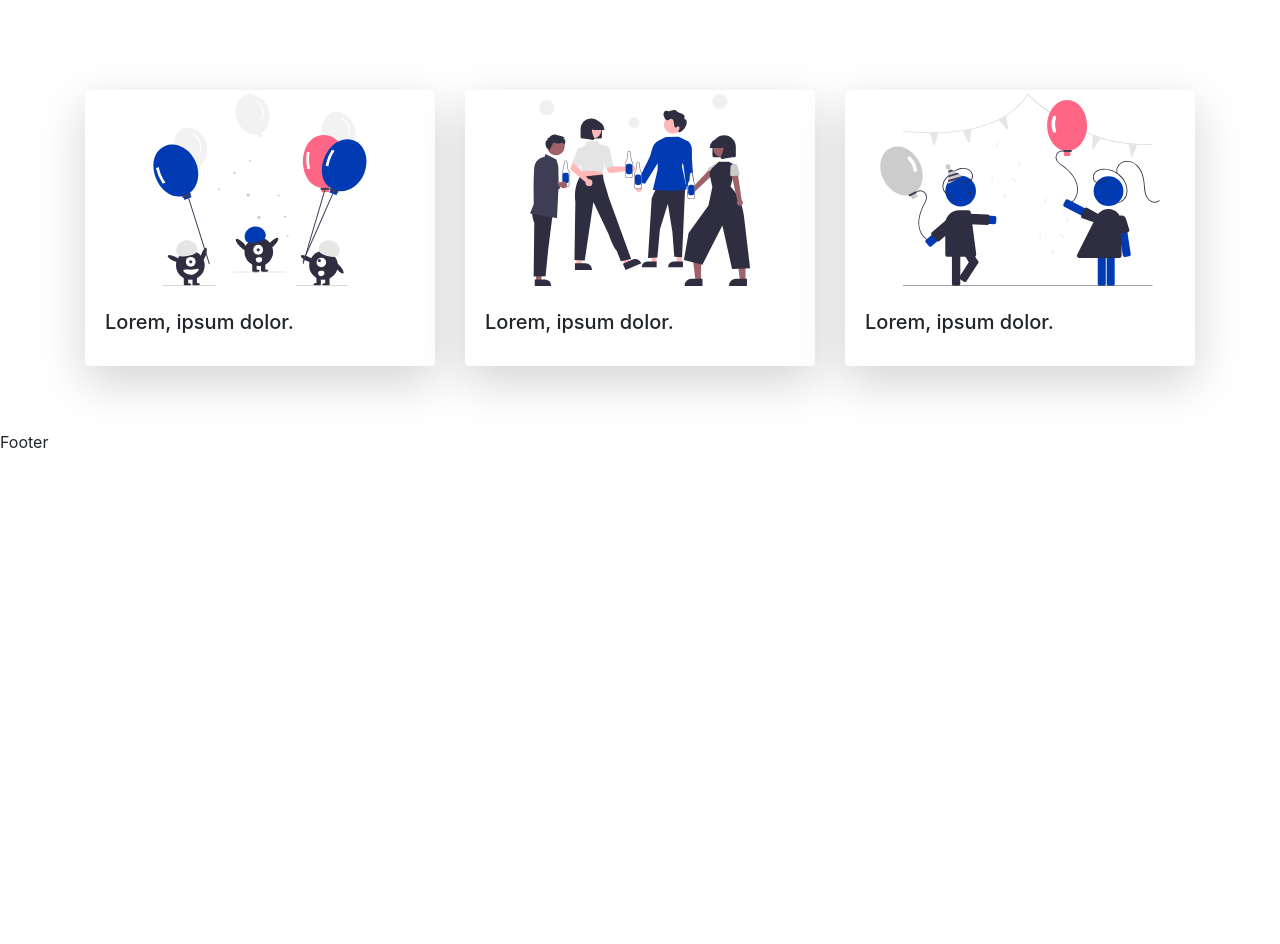
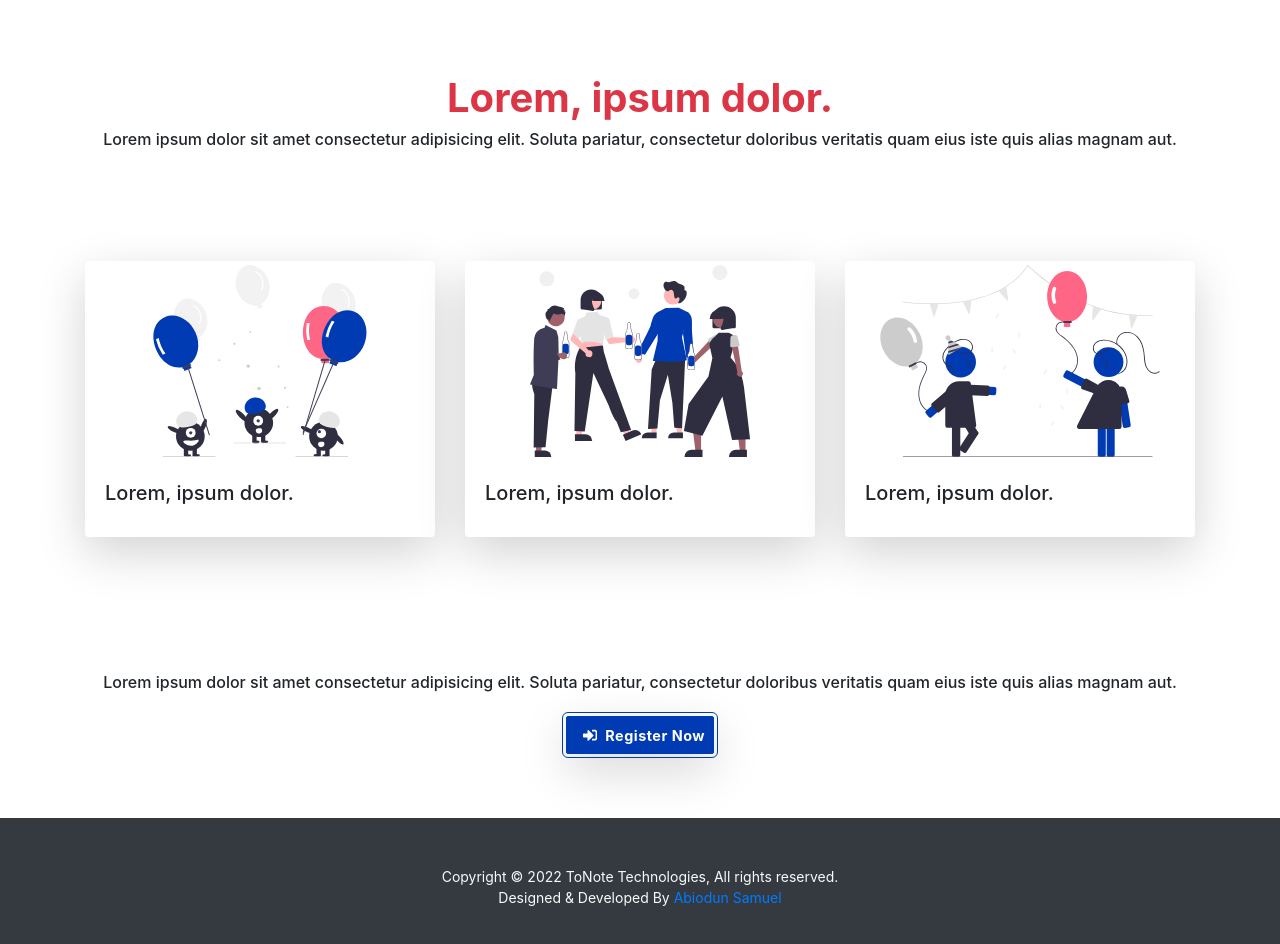
Before and after one commit to Abiodun-Samuel/tonote-project, a React (Create React App) app: page / in a window 1280 px wide. Shown: the part 540-1484 px from the top of the page. Before the commit the page ends 994 px from the top, so only its background shows below. Built offline with nearby package versions, Linux system fonts and the light colour scheme.

Commit message:
redesign

```diff
--- a/src/components/Footer/Footer.jsx
+++ b/src/components/Footer/Footer.jsx
@@ -1,7 +1,17 @@
 const Footer = () => {
+  var date = new Date().getFullYear();
+
   return (
-    <div>Footer</div>
-  )
-}
+    <div className="bg-dark p-5 text-center">
+      <p className="text-light small">
+        Copyright © {date} ToNote Technologies, All rights reserved. <br />
+        Designed & Developed By{" "}
+        <a target="_blank" href="https://abiodunsamuel.com/" rel="noreferrer">
+          Abiodun Samuel
+        </a>
+      </p>
+    </div>
+  );
+};
 
-export default Footer
+export default Footer;
--- a/src/components/Home/Home.jsx
+++ b/src/components/Home/Home.jsx
@@ -40,14 +40,25 @@ const Home = () => {
               </div>
             </div>
           </div>
+        </div>
+      </div>
+
+      <div className="container">
+        <div className="text-center my-5">
+          <h3 className="font-weight-bold h1 text-danger">
+            Lorem, ipsum dolor.
+          </h3>
+          <p className="h6 my-2">
+            Lorem ipsum dolor sit amet consectetur adipisicing elit. Soluta
+            pariatur, consectetur doloribus veritatis quam eius iste quis alias
+            magnam aut.
+          </p>
+        </div>
 
         {/* card display section  */}
-          <div className="row my-5">
+        <div className="row my-5 py-5">
           {images.map((img, index) => (
-              <div
-                className="col-lg-4 col-md-6 col-sm-6 my-3"
-                key={img + index}
-              >
+            <div className="col-lg-4 col-md-6 col-sm-6 my-3" key={img + index}>
               <div class="card shadow-lg border-0">
                 <img
                   src={img}
@@ -63,6 +74,21 @@ const Home = () => {
             </div>
           ))}
         </div>
+
+        <div className="text-center my-5 py-2">
+          <p className="h6 my-3">
+            Lorem ipsum dolor sit amet consectetur adipisicing elit. Soluta
+            pariatur, consectetur doloribus veritatis quam eius iste quis alias
+            magnam aut.
+          </p>
+          <Link
+            to="/register"
+            className="btn btn-primary btn_one shadow-lg my-2"
+          >
+            <span className="d-flex align-items-center">
+              <FaSignInAlt className="mx-2" /> Register Now
+            </span>
+          </Link>
         </div>
       </div>
     </>
--- a/src/components/Home/home.css
+++ b/src/components/Home/home.css
@@ -1,6 +1,7 @@
 #home{
    background: #ffffff;
-  padding-top: 3rem;
+   padding-top: 3rem;
+   /* background-image: linear-gradient(90deg, #dde5f8, transparent); */
 }
 .hero{
    margin-top: 5rem;
```
Lines whose indentation alone changed are shown as unchanged.
